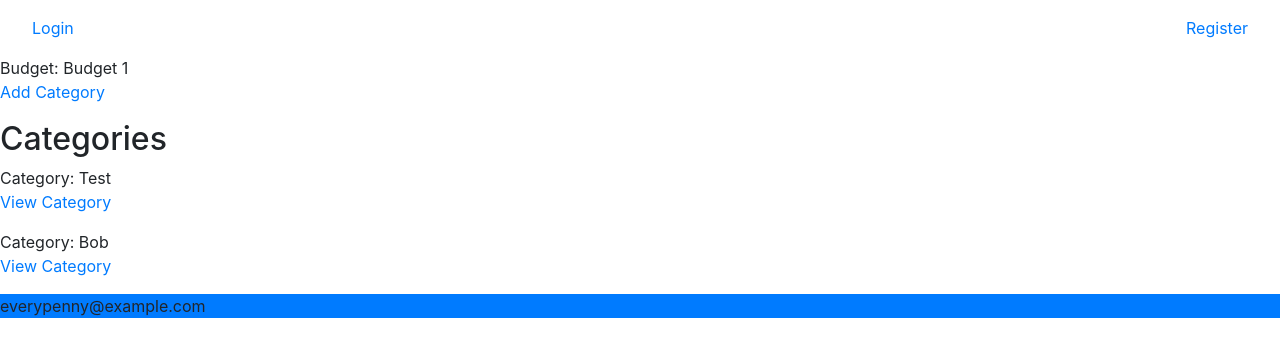
After one commit to jcottam1/WEB4350_Budget, a Django app: page /budget/view_budget/1 in a window 1280 px wide. The commit adds this page. Shown: the top 357 px of the page. Run offline with Django 4.2, Linux system fonts and the light colour scheme; data comes from the database, SQL or seed files in the repository; both versions use the stored data as it was after the commit; some libraries are stand-ins or nearby versions.

Commit message:
made foreign keys in categories automatic and added page to view each individual budget

```diff
--- a/budget/models.py
+++ b/budget/models.py
@@ -8,8 +8,12 @@ class Month(models.Model):
         return f"Month: {self.month}"
 class Budget(models.Model):
     user = models.ForeignKey(User, on_delete=models.CASCADE)
+    budget_name = models.CharField(max_length=100)
     total_budget = models.DecimalField(max_digits=10, decimal_places=2)
     month = models.ForeignKey(Month, on_delete=models.CASCADE)
+
+    def __str__(self):
+        return self.budget_name
 
 
 
--- a/budget/templates/budget/budget.html
+++ b/budget/templates/budget/budget.html
@@ -3,9 +3,8 @@
 {% block body %}
     <h1>Budget</h1>
     <p><a href="{% url 'budget:make-budget' %}">Create Budget</a></p>
-    <p><a href="{% url 'budget:make-category' %}">Create Category</a></p>
-    {% for category in categories %}
-        Category: {{ category.category_name }} <p><a href="{% url 'budget:view_category' category.id %}">View Category</a></p>
+    {% for budget in budgets %}
+        Budget: {{ budget.budget_name }} <p><a href="{% url 'budget:view_budget' budget.id %}">View Budget</a></p>
     {% endfor %}
 {% endblock %}
 </body>
--- /dev/null
+++ b/budget/templates/budget/view_budget.html
@@ -0,0 +1,15 @@
+{% extends 'budget/base.html' %}
+<body>
+{% block body %}
+    Budget: {{ budget.budget_name }}
+
+    <p><a href="{% url 'budget:make-category' budget.id %}">Add Category</a></p>
+
+    <h2>Categories</h2>
+    {% for category in categories %}
+        {% if category.budget == budget %}
+            Category: {{ category.category_name }} <p><a href="{% url 'budget:view_category' category.id %}">View Category</a></p>
+        {% endif %}
+    {% endfor %}
+{% endblock %}
+</body>
--- a/budget/templates/budget/view_category.html
+++ b/budget/templates/budget/view_category.html
@@ -3,7 +3,7 @@
 {% block body %}
     Category: {{ category.category_name }}
 
-    <p><a href="{% url 'budget:make-label' %}">Add Sub-Category</a></p>
+    <p><a href="{% url 'budget:make-label' category.id %}">Add Sub-Category</a></p>
 
     <h2>Sub-Categories</h2>
     {% for label in labels %}
@@ -11,6 +11,7 @@
             <p>Name:{{ label.label }}</p>
             <p>Planned: {{ label.planned }}</p>
             <p>Received: {{ label.received }}</p>
+            <p>Due Date: {{ label.due_date }}</p>
         {% endif %}
     {% endfor %}
 {% endblock %}
--- a/budget/urls.py
+++ b/budget/urls.py
@@ -9,8 +9,9 @@ urlpatterns = [
     path('report/', views.reports, name='reports'),
     path('transactions/', views.transactions, name='transactions'),
     path('make_budget/', views.make_budget, name="make-budget"),
-    path('make_category/', views.make_category, name="make-category"),
-    path('make_label/', views.make_label, name="make-label"),
+    path('make_category/<int:id>', views.make_category, name="make-category"),
+    path('make_label/<int:id>', views.make_label, name="make-label"),
     path('make_transaction/', views.make_transaction, name="make-transaction"),
-    path('view_category/<int:id>', views.view_category, name='view_category')
+    path('view_category/<int:id>', views.view_category, name='view_category'),
+    path('view_budget/<int:id>', views.view_budget, name='view_budget'),
 ]
--- a/budget/views.py
+++ b/budget/views.py
@@ -12,9 +12,9 @@ def index(request):
 
 @login_required(login_url='login')
 def budget(request):
-    categories = BudgetCategory.objects.all()
+    budgets = Budget.objects.all()
     context = {
-        'categories': categories
+        'budgets': budgets
     }
     return render(request, 'budget/budget.html', context)
 
@@ -31,18 +31,28 @@ def make_budget(request):
         form = BudgetForm()
     return render(request, 'budget/form.html', {"form": form})
 
+def view_budget(request, id):
+    budget = Budget.objects.get(id=id)
+    categories = BudgetCategory.objects.all()
+    context = {
+        'budget': budget,
+        'categories': categories
+    }
+    return render(request, 'budget/view_budget.html', context)
+
 @login_required(login_url='login')
 def category(request):
     return render(request, 'budget/category.html')
 
 @login_required(login_url='login')
-def make_category(request):
+def make_category(request, id):
     if request.method == "POST":
         form = BudgetCategoryForm(request.POST, request.FILES)
         if form.is_valid():
             f = form.save(commit=False)
+            f.budget = Budget.objects.get(id=id)
             f.save()
-            return redirect('budget:budget')
+            return redirect('budget:view_budget', id)
     else:
         form = BudgetCategoryForm()
     return render(request, 'budget/form.html', {"form": form})
@@ -57,13 +67,14 @@ def view_category(request, id):
     return render(request, 'budget/view_category.html', context)
 
 @login_required(login_url='login')
-def make_label(request):
+def make_label(request, id):
     if request.method == "POST":
         form = BudgetLabelForm(request.POST, request.FILES)
         if form.is_valid():
             f = form.save(commit=False)
+            f.category = BudgetCategory.objects.get(id=id)
             f.save()
-            return redirect('budget:category')
+            return redirect('budget:view_category', id)
     else:
         form = BudgetLabelForm()
     return render(request, 'budget/form.html', {"form": form})
--- a/mysite/urls.py
+++ b/mysite/urls.py
@@ -21,7 +21,7 @@ from django.contrib.auth import views as authentication_views
 
 urlpatterns = [
     path('admin/', admin.site.urls),
-    path('budget', include('budget.urls')),
+    path('budget/', include('budget.urls')),
     path('register/', user_views.register, name='register'),
     path('', authentication_views.LoginView.as_view(template_name="users/login.html"), name="login"),
     path('logout/', user_views.logout_view, name="logout"),
```
Also changed, not shown: budget/forms.py (+8 -1 lines), budget/templates/budget/category.html (deleted, +0 -8 lines), budget/migrations/0004_budget_budget_name.py (added), db.sqlite3.
